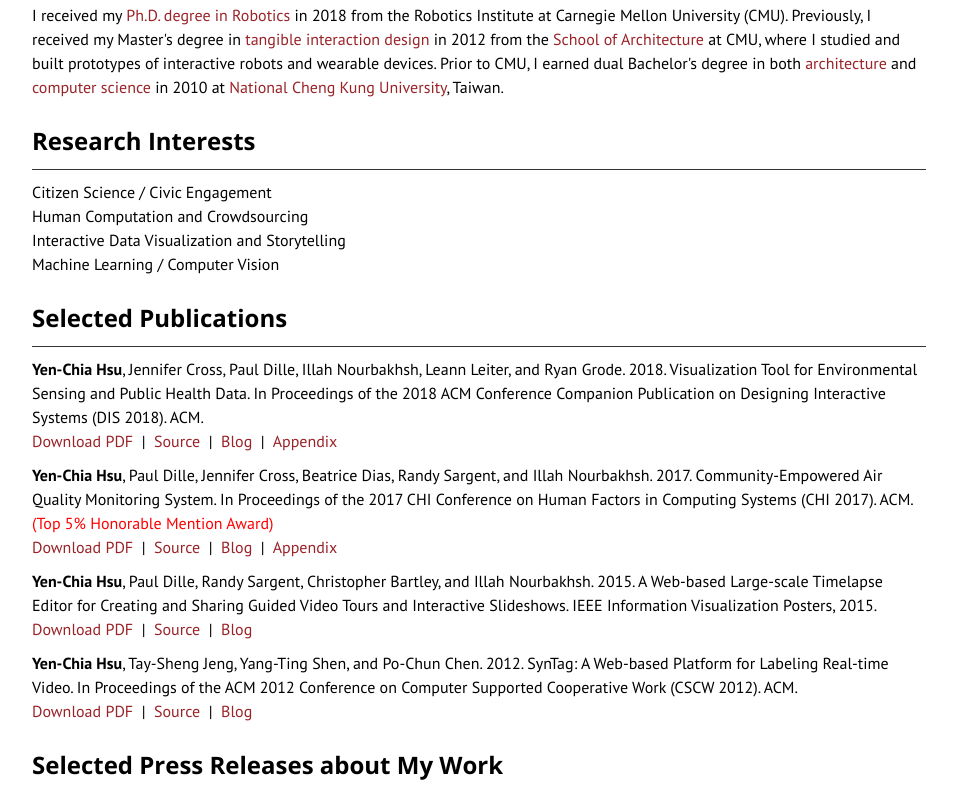
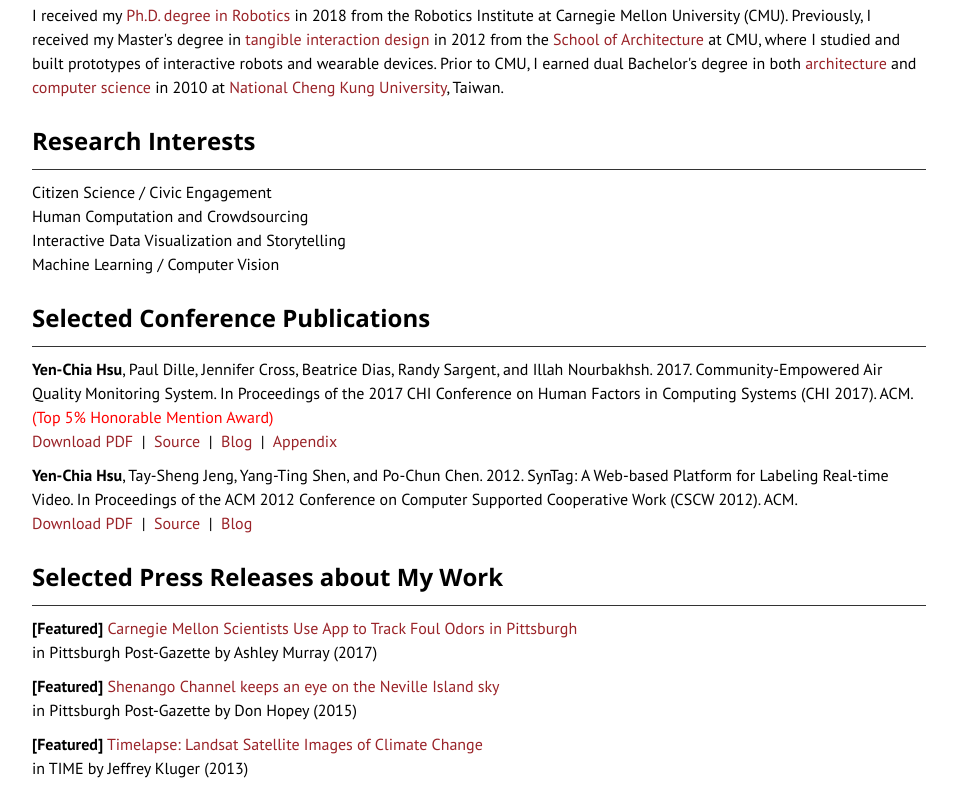
Before and after one commit to yenchiah/yenchiah.github.io, a plain HTML site: page index.html in a window 1280 px wide. Shown: the part 527-1314 px from the top of the page, without its empty margins (161-1118 px from the left). Drawn offline with nearby package versions, Linux system fonts and the light colour scheme.

Commit message:
Updated.

```diff
--- a/index.html
+++ b/index.html
@@ -101,20 +101,12 @@
       </tr>
       <tr>
         <td colspan="2">
-          <h2>Selected Publications</h2>
+          <h2>Selected Conference Publications</h2>
           <hr>
-          <p class="text">
-            <b>Yen-Chia Hsu</b>, Jennifer Cross, Paul Dille, Illah Nourbakhsh, Leann Leiter, and Ryan Grode. 2018. Visualization Tool for Environmental Sensing and Public Health Data. In Proceedings of the 2018 ACM Conference Companion Publication on Designing Interactive Systems (DIS 2018). ACM. <br>
-            <a href="file/env-health-channel.pdf" target="_blank">Download PDF</a>&nbsp;&nbsp;|&nbsp;&nbsp;<a href="javascript:void(0)" target="_blank">Source</a>&nbsp;&nbsp;|&nbsp;&nbsp;<a href="https://yenchiah.wordpress.com/2017/08/31/environmental-health-channel-an-online-tool-for-visualizing-sensor-and-health-data/" target="_blank">Blog</a>&nbsp;&nbsp;|&nbsp;&nbsp;<a href="file/env-health-channel-focus-group-questions.pdf" target="_blank">Appendix</a>
-          </p>
           <p class="text">
             <b>Yen-Chia Hsu</b>, Paul Dille, Jennifer Cross, Beatrice Dias, Randy Sargent, and Illah Nourbakhsh. 2017. Community-Empowered Air Quality Monitoring System. In Proceedings of the 2017 CHI Conference on Human Factors in Computing Systems (CHI 2017). ACM.
             <span style="color: red">(Top 5% Honorable Mention Award)</span> <br>
             <a href="file/community-empowered-air-quality-monitoring-system.pdf" target="_blank">Download PDF</a>&nbsp;&nbsp;|&nbsp;&nbsp;<a href="http://dl.acm.org/citation.cfm?id=3025853" target="_blank">Source</a>&nbsp;&nbsp;|&nbsp;&nbsp;<a href="https://yenchiah.wordpress.com/2017/02/02/community-empowered-air-quality-monitoring-system-acm-chi-2017-full-paper/" target="_blank">Blog</a>&nbsp;&nbsp;|&nbsp;&nbsp;<a href="file/ACCAN-survey.pdf" target="_blank">Appendix</a>
-          </p>
-          <p class="text">
-            <b>Yen-Chia Hsu</b>, Paul Dille, Randy Sargent, Christopher Bartley, and Illah Nourbakhsh. 2015. A Web-based Large-scale Timelapse Editor for Creating and Sharing Guided Video Tours and Interactive Slideshows. IEEE Information Visualization Posters, 2015. <br>
-            <a href="file/timelapse-editor.pdf" target="_blank">Download PDF</a>&nbsp;&nbsp;|&nbsp;&nbsp;<a href="https://vimeo.com/136251467" target="_blank">Source</a>&nbsp;&nbsp;|&nbsp;&nbsp;<a href="https://yenchiah.wordpress.com/2016/05/14/a-web-based-large-scale-timelapse-editor-for-creating-and-sharing-guided-video-tours-and-interactive-slideshows-ieee-vis-2015-poster/" target="_blank">Blog</a>
           </p>
           <p class="text">
             <b>Yen-Chia Hsu</b>, Tay-Sheng Jeng, Yang-Ting Shen, and Po-Chun Chen. 2012. SynTag: A Web-based Platform for Labeling Real-time Video. In Proceedings of the ACM 2012 Conference on Computer Supported Cooperative Work (CSCW 2012). ACM. <br>
```
